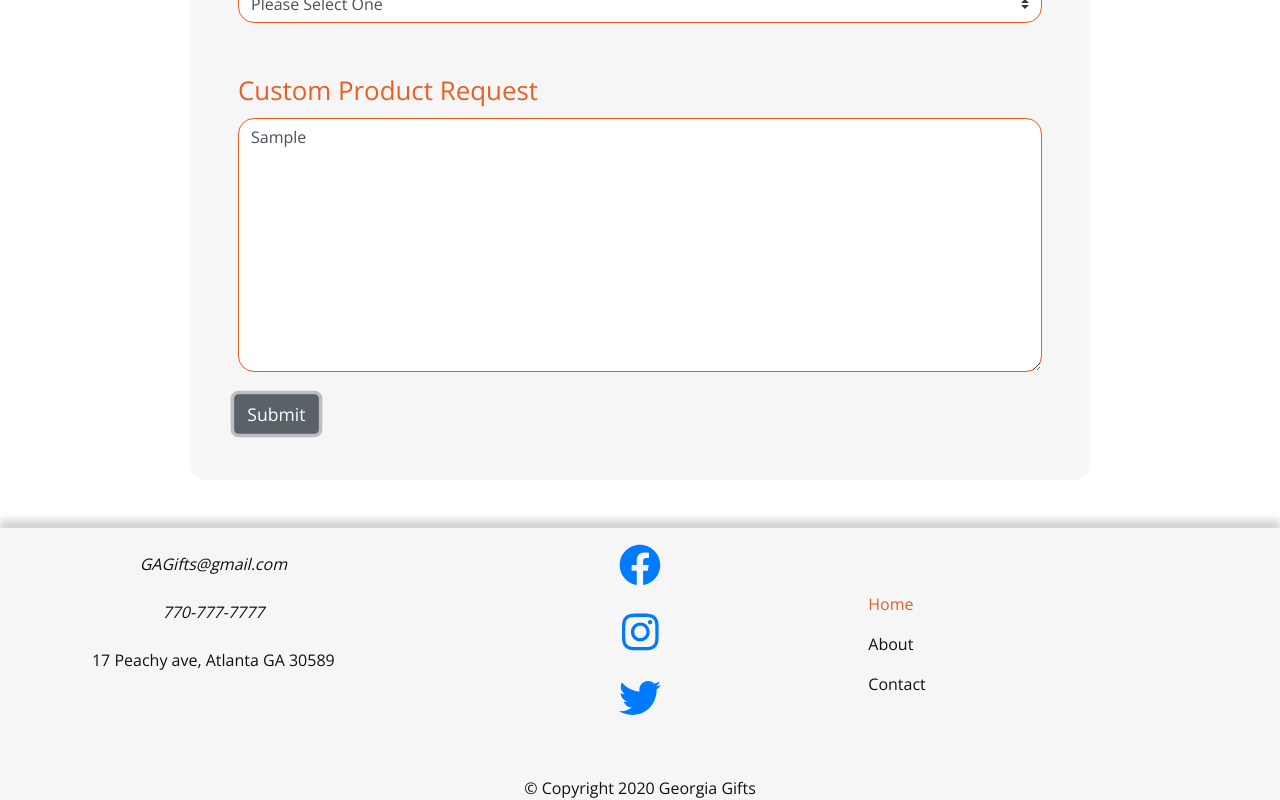
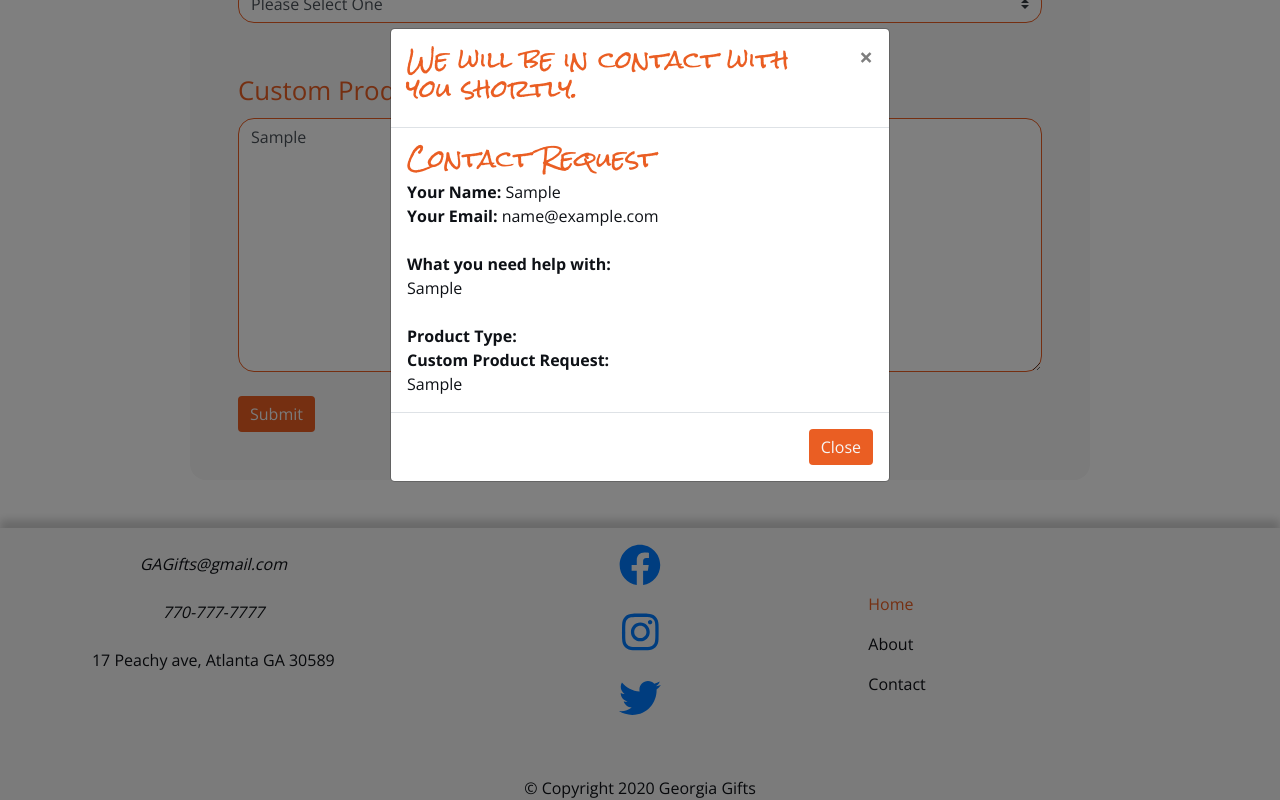
Before and after one commit to transformerjnm/Georgia-Gifts-React, a React (Create React App) app: page / in a window 1280 px wide. Both pictures are taken after typing "Sample", "name@example.com", "Sample", "Sample" into the empty fields and a click on the button "Submit". Shown: the part 2803-3603 px from the top of the page. Built offline with nearby package versions, Linux system fonts and the light colour scheme.

Commit message:
modals for forms

```diff
--- a/src/components/cart/Cart.js
+++ b/src/components/cart/Cart.js
@@ -47,7 +47,7 @@ const Cart = (props) => {
                 {cartProductsDisplay}
                 <Row className="mt-5" ><Col className="text-right"><p> Total: ${total.toFixed(2)} </p></Col></Row>
                 <Row className="mt-5" ><Col className="text-right"><p> Total After Tax(7%): ${( total * 1.07 ).toFixed( 2 )}</p></Col></Row>
-                <CheckoutForm />
+                <CheckoutForm total={total}/>
             </Fragment>
         );
         }
--- a/src/components/form/CheckoutForm.js
+++ b/src/components/form/CheckoutForm.js
@@ -1,6 +1,6 @@
 import React, {Fragment, Component} from 'react';
 import styles from './contactForm.module.scss';
-import { Button, Form, FormGroup, Label, Input, FormFeedback } from 'reactstrap';
+import { Button, Form, FormGroup, Label, Input, FormFeedback, Modal, ModalBody, ModalHeader, ModalFooter } from 'reactstrap';
 
 class ContactForm extends Component {
     state = {
@@ -12,6 +12,7 @@ class ContactForm extends Component {
         cardNum: null,
         cardDate: null,
         cardCvv: null,
+        modalOpen: false,
         errors: {
             name: null,
             email: null,
@@ -50,8 +51,10 @@ class ContactForm extends Component {
 
     onSubmit = (event) => {
         event.preventDefault();
-        alert(`Thank you ${this.state.name}. Your Order will be shipped soon. Email confirmation will be sent to ${this.state.email}.`);
+        this.toggleModal();
     }
+
+    toggleModal = () => this.setState({ modalOpen: !this.state.modalOpen });
 
     render() {
         let errors = this.state.errors;
@@ -88,6 +91,22 @@ class ContactForm extends Component {
                     </FormGroup>
                     <Button type="submit" className="btn">Submit</Button>
                 </Form>
+                <Modal isOpen={this.state.modalOpen} toggle={this.toggleModal}>
+                    <ModalHeader toggle={this.toggleModal}><h4>Thank you for shopping with us!</h4></ModalHeader>
+                    <ModalBody>
+                        <span>You will receive a <b>tracking number</b> at <b>{this.state.email}</b></span><br></br>
+                        <h4>Order Info</h4>
+                        <span><b>Order's Name:</b> {this.state.name}</span><br></br>
+                        <span><b>Shipping Address:</b> {this.state.sAddress}</span><br></br>
+                        <span><b>Order's Email:</b> {this.state.email}</span><br></br>
+                        <span><b>total:</b> ${this.props.total}</span><br></br>
+                        <span><b>Card Name:</b> {this.state.cardName}</span><br></br>
+                        <span><b>Billing Address:</b> {this.state.bAddress}</span><br></br>
+                    </ModalBody>
+                    <ModalFooter>
+                        <Button color="secondary" onClick={this.toggleModal}>Close</Button>
+                    </ModalFooter>
+                </Modal>
             </Fragment>
         );
     };
--- a/src/components/form/ContactForm.js
+++ b/src/components/form/ContactForm.js
@@ -1,6 +1,6 @@
 import React, {Fragment, Component} from 'react';
 import styles from './contactForm.module.scss';
-import { Button, Form, FormGroup, Label, Input, FormFeedback } from 'reactstrap';
+import { Button, Form, FormGroup, Label, Input, FormFeedback, Modal, ModalBody, ModalHeader, ModalFooter } from 'reactstrap';
 
 class ContactForm extends Component {
     state = {
@@ -9,6 +9,7 @@ class ContactForm extends Component {
         helpMsg: null,
         productType: null,
         requestMsg: null,
+        modalOpen: false,
         errors: {
             name: null,
             email: null,
@@ -44,8 +45,10 @@ class ContactForm extends Component {
 
     onSubmit = (event) => {
         event.preventDefault();
-        alert(`Thank you ${this.state.name}. We will get in touch with you at ${this.state.email}.`);
+        this.toggleModal();
     }
+
+    toggleModal = () => this.setState({ modalOpen: !this.state.modalOpen });
 
     render() {
         let errors = this.state.errors;
@@ -78,6 +81,20 @@ class ContactForm extends Component {
                     </FormGroup>
                     <Button type="submit" className="btn">Submit</Button>
                 </Form>
+                <Modal isOpen={this.state.modalOpen} toggle={this.toggleModal}>
+                    <ModalHeader toggle={this.toggleModal}><h4>We will be in contact with you shortly.</h4></ModalHeader>
+                    <ModalBody>
+                        <h4>Contact Request</h4>
+                        <span><b>Your Name:</b> {this.state.name}</span><br></br>
+                        <span><b>Your Email:</b> {this.state.email}</span><br></br><br></br>
+                        <span><b>What you need help with:</b><br></br> {this.state.helpMsg}</span><br></br><br></br>
+                        <span><b>Product Type:</b> {this.state.productType}</span><br></br>
+                        <span><b>Custom Product Request:</b><br></br> {this.state.requestMsg}</span>
+                    </ModalBody>
+                    <ModalFooter>
+                        <Button color="secondary" onClick={this.toggleModal}>Close</Button>
+                    </ModalFooter>
+                </Modal>
             </Fragment>
         );
     };
```
